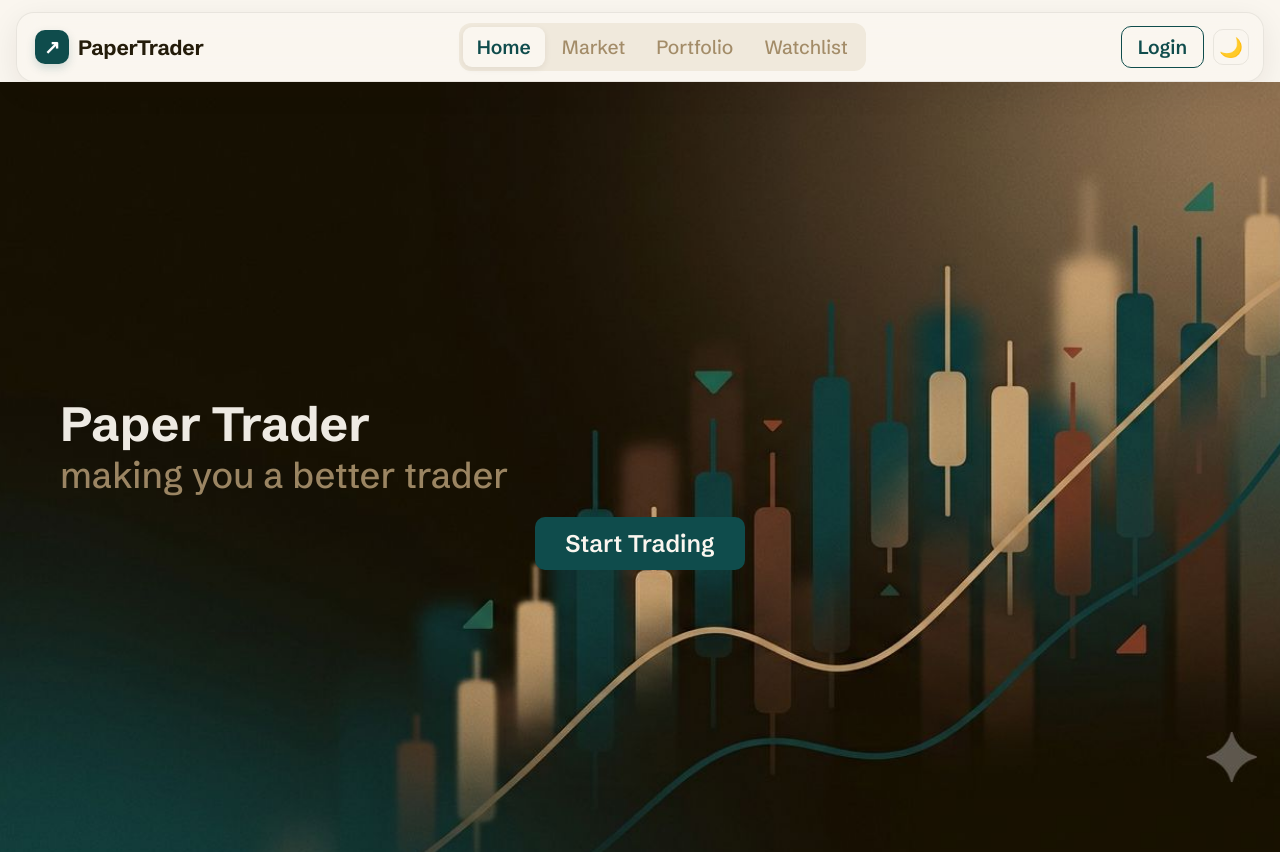
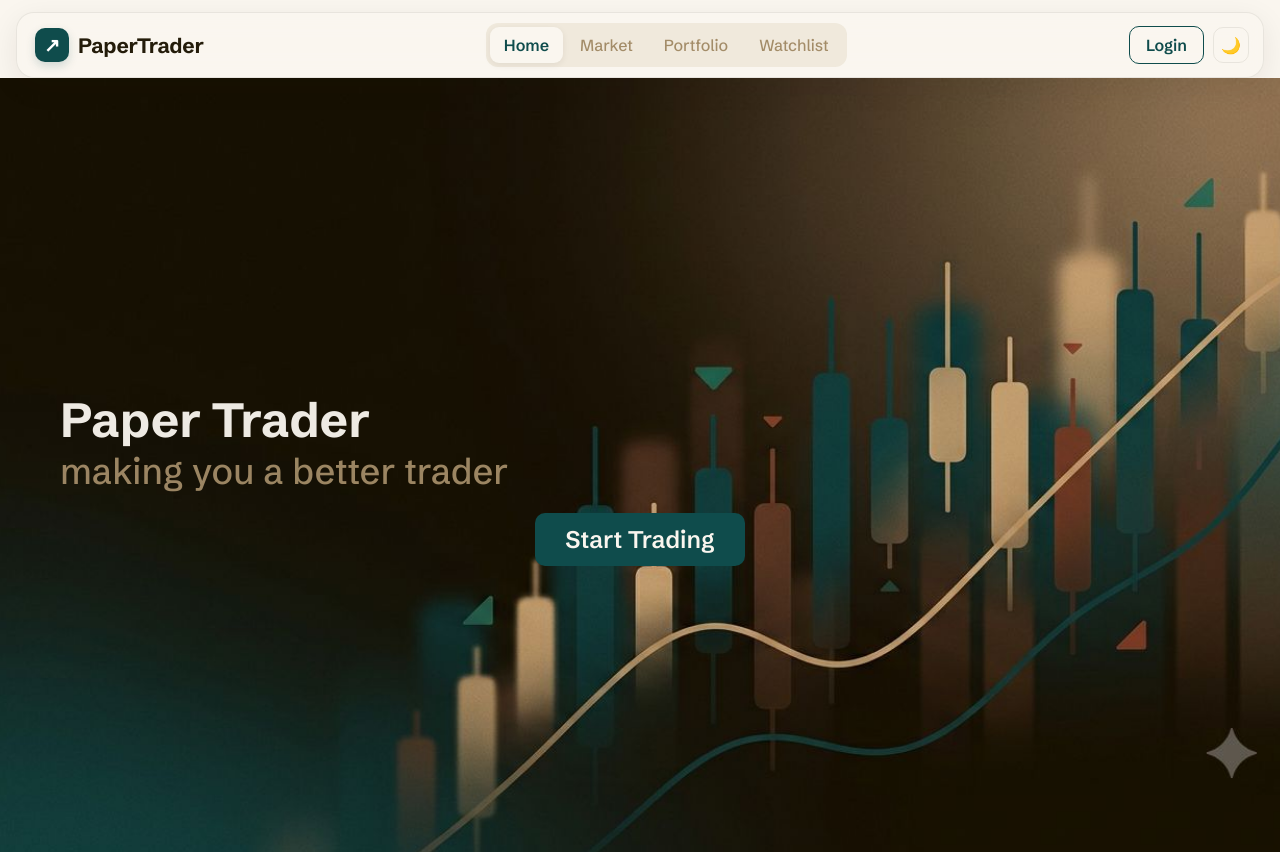
Before and after one commit to khyati170/PaperTrader, a React (Vite) app: page / in a window 1280 px wide. Shown: the top 852 px of the page. Built offline with nearby package versions, Linux system fonts and the light colour scheme; no server answers.

Commit message:
Updated CSS

```diff
--- a/src/index.css
+++ b/src/index.css
@@ -167,7 +167,7 @@ a {
 
   color: var(--color-eyebrow);
 
-  font-size: 1.2rem;
+  font-size: 1rem;
   font-weight: 500;
 
   white-space: nowrap;
@@ -242,7 +242,7 @@ a {
 
   color: var(--color-accent);
 
-  font-size: 1.2rem;
+  font-size: 1rem;
   font-weight: 600;
   transition:
     background-color 0.2s ease,
@@ -272,7 +272,7 @@ a {
   border-radius: 10px;
 
   color: var(--color-heading);
-  font-size: 1.2rem;
+  font-size: 1rem;
   cursor: pointer;
 
   transition:
```
